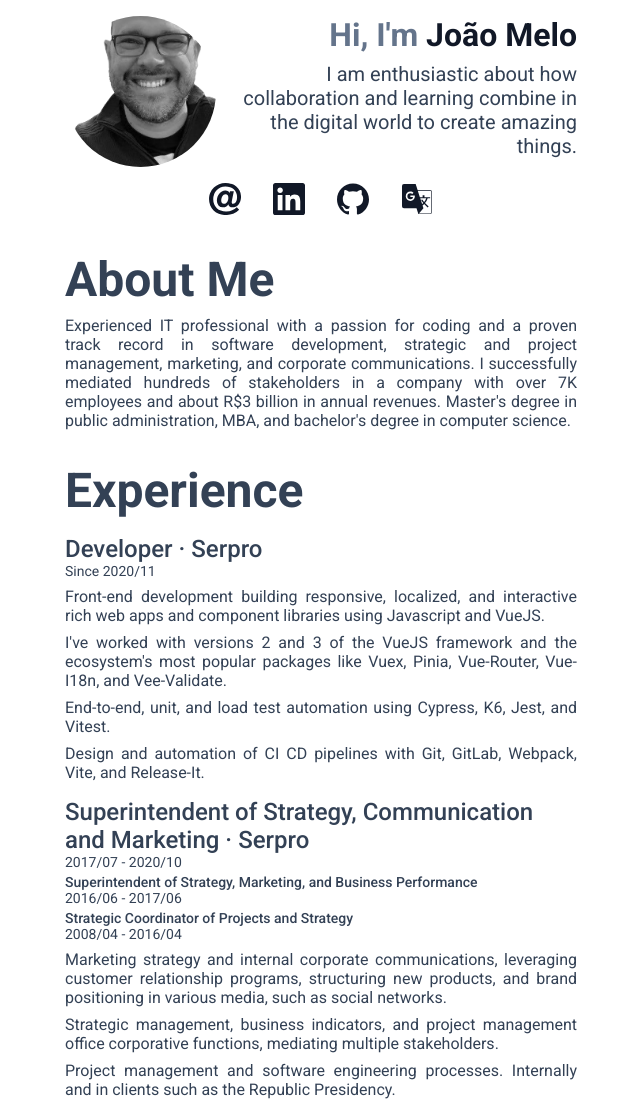
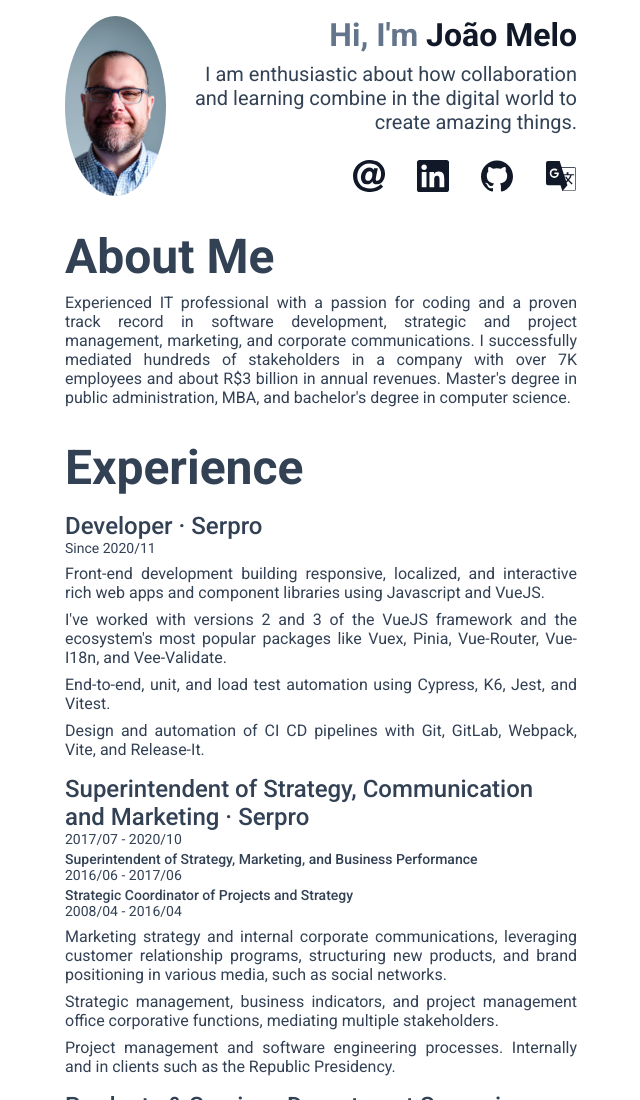
Before and after one commit to joaomelo/profile, a website built with Vite: page site/index.html in a window 1280 px wide. Shown: the top 1100 px of the page, without its empty margins (319-959 px from the left). Built offline with nearby package versions, Linux system fonts and the light colour scheme.

Commit message:
chore: improved photo

```diff
--- a/site/index.html
+++ b/site/index.html
@@ -20,7 +20,7 @@
   <body>
     <header>
       <div class="photo">
-        <img src="photo.png" alt="joão melo" />
+        <img src="photo.jpeg" alt="joão melo" />
       </div>
       <div class="moto">
         <h1 class="mbe-10">Hi, I'm <span class="name">João Melo</span></h1>
--- a/site/styles.css
+++ b/site/styles.css
@@ -87,7 +87,7 @@ header {
   display: grid;
   grid-template:
     "a b" auto
-    "c c" auto / 0.3fr 0.7fr;
+    "a c" auto / 0.2fr 0.8fr;
   column-gap: var(--size-1);
   row-gap: var(--size-2);
   text-align: end;
@@ -121,7 +121,8 @@ header .moto {
 header .social {
   grid-area: c;
   display: flex;
-  justify-content: center;
+  justify-content: end;
+  align-items: end;
   gap: var(--size-4);
   width: 100%;
 
```
Also changed, not shown: site/favicon.ico, site/photo.jpeg (added), site/photo.png (deleted).
